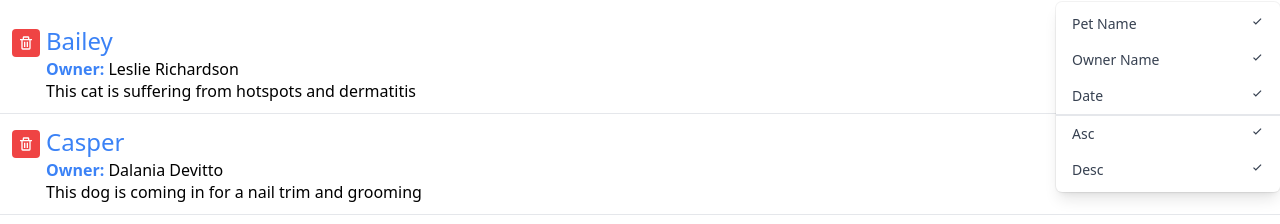
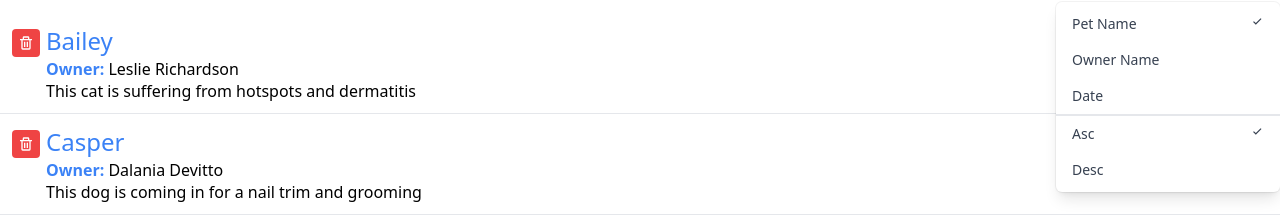
Before and after one commit to SajadAliarab/Appointment-Programm, a React (Create React App) app: page / in a window 1280 px wide. Both pictures are taken after a click on the button "Sort By". Shown: the part 177-401 px from the top of the page. Built offline with nearby package versions, Linux system fonts and the light colour scheme; the HTML template or start-up script is replaced by a standard one.

Commit message:
Finall Project

```diff
--- a/src/components/AppointmentList.js
+++ b/src/components/AppointmentList.js
@@ -6,8 +6,8 @@ import AddAppiontment from './AddApointment';
  const  AppointmnetList =  () => {
     const [appoin,SetApp]=useState(...[appointmnetlist]);
     const [query,setQuery]=useState("");
-    const [sortBy,setSortBy] = useState("petName")
-    const [orderBy,setOrderBy]= useState("asc")
+    const [sortBy,setSortBy] = useState("petName");
+    const [orderBy,setOrderBy]= useState("asc");
     const appoint = appoin.filter(
     item=>{
              return (
@@ -16,8 +16,10 @@ import AddAppiontment from './AddApointment';
                  item.aptNotes.toLowerCase().includes(query.toLowerCase())
                  );
          }
+
 ).sort((a,b) => {
     let order = (orderBy==='asc') ? 1: -1;
+
     return(
         a[sortBy].toLowerCase() < b[sortBy].toLowerCase() ? -1*order : 1*order
     )
--- a/src/components/Search.js
+++ b/src/components/Search.js
@@ -9,23 +9,23 @@ const DropDown = ({sortBy,orderBy,onOrderByChanger,onSortByChanger}) =>{
         <div
           onClick={()=> onSortByChanger('petName')}
           className="px-4 py-2 text-sm text-gray-700 hover:bg-gray-100 hover:text-gray-900 flex justify-between cursor-pointer"
-          role="menuitem">Pet Name <BiCheck /></div>
+          role="menuitem">Pet Name {(sortBy==='petName') && <BiCheck />}</div>
         <div
         onClick={()=> onSortByChanger('ownerName')}
           className="px-4 py-2 text-sm text-gray-700 hover:bg-gray-100 hover:text-gray-900 flex justify-between cursor-pointer"
-          role="menuitem">Owner Name  <BiCheck /></div>
+          role="menuitem">Owner Name  {(sortBy==='ownerName') && <BiCheck />}</div>
         <div
         onClick={()=> onSortByChanger('aptDate')}
           className="px-4 py-2 text-sm text-gray-700 hover:bg-gray-100 hover:text-gray-900 flex justify-between cursor-pointer"
-          role="menuitem">Date <BiCheck /></div>
+          role="menuitem">Date {(sortBy==='aptDate') && <BiCheck />}</div>
         <div
         onClick={()=> onOrderByChanger('asc')}
           className="px-4 py-2 text-sm text-gray-700 hover:bg-gray-100 hover:text-gray-900 flex justify-between cursor-pointer border-gray-1 border-t-2"
-          role="menuitem">Asc <BiCheck /></div>
+          role="menuitem">Asc {(orderBy==='asc') && <BiCheck />}</div>
         <div
         onClick={()=> onOrderByChanger('desc')}
           className="px-4 py-2 text-sm text-gray-700 hover:bg-gray-100 hover:text-gray-900 flex justify-between cursor-pointer"
-          role="menuitem">Desc <BiCheck /></div>
+          role="menuitem">Desc {(orderBy==='desc') && <BiCheck />}</div>
       </div>
     </div>
 
```
